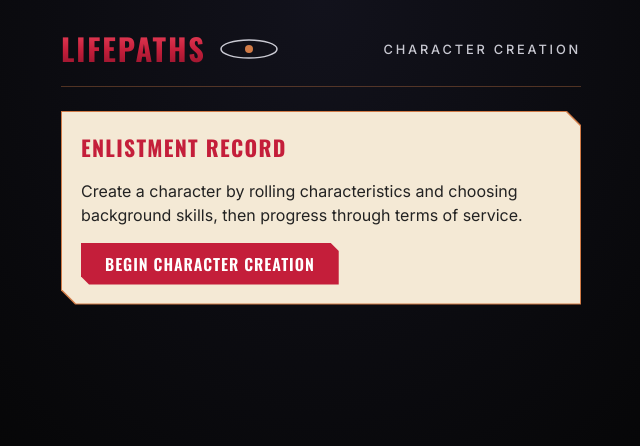
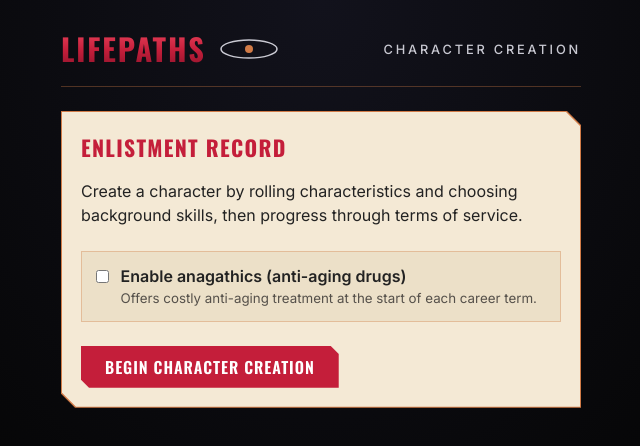
Before and after one commit to stephenreisdorf/lifepaths, a Vue app in the folder frontend/: page / in a window 1280 px wide. Shown: the top 446 px of the page, without its empty margins (319-959 px from the left). Built offline with nearby package versions, Linux system fonts and the light colour scheme.

Commit message:
Expose anagathics start option

```diff
--- a/frontend/src/App.vue
+++ b/frontend/src/App.vue
@@ -50,13 +50,17 @@ async function requestJson(url, options) {
   return data
 }
 
-async function startCreation() {
+async function startCreation(anagathicsEnabled = false) {
   if (busy.value) return
 
   busy.value = true
   error.value = ''
   try {
-    const data = await requestJson('/api/start', { method: 'POST' })
+    const data = await requestJson('/api/start', {
+      method: 'POST',
+      headers: { 'Content-Type': 'application/json' },
+      body: JSON.stringify({ anagathics_enabled: anagathicsEnabled }),
+    })
 
     sessionId.value = data.session_id
     characterData.value = data.character
--- a/frontend/src/components/WelcomeScreen.vue
+++ b/frontend/src/components/WelcomeScreen.vue
@@ -1,18 +1,29 @@
 <script setup>
+import { ref } from 'vue'
+
 defineProps({
   error: String,
   busy: Boolean,
 })
 
 defineEmits(['start'])
+
+const anagathicsEnabled = ref(false)
 </script>
 
 <template>
   <div class="chamfer welcome-card">
     <h2>Enlistment Record</h2>
     <p>Create a character by rolling characteristics and choosing background skills, then progress through terms of service.</p>
+    <label class="rule-option">
+      <input v-model="anagathicsEnabled" type="checkbox" :disabled="busy">
+      <span>
+        <strong>Enable anagathics (anti-aging drugs)</strong>
+        <small>Offers costly anti-aging treatment at the start of each career term.</small>
+      </span>
+    </label>
     <p v-if="error" class="error">{{ error }}</p>
-    <button :disabled="busy" @click="$emit('start')">
+    <button :disabled="busy" @click="$emit('start', anagathicsEnabled)">
       {{ busy ? 'Starting…' : 'Begin Character Creation' }}
     </button>
   </div>
@@ -20,4 +31,19 @@ defineEmits(['start'])
 
 <style scoped>
 .welcome-card { max-width: 520px; }
+.rule-option {
+  display: flex;
+  align-items: flex-start;
+  gap: 0.75rem;
+  margin: 1.5rem 0;
+  padding: 0.85rem;
+  background: var(--color-tan-shade);
+  border: 1px solid var(--color-orange-dim);
+  cursor: pointer;
+}
+.rule-option input { margin-top: 0.25rem; }
+.rule-option span { display: grid; gap: 0.2rem; }
+.rule-option strong { font-weight: 600; }
+.rule-option small { color: var(--color-graphite-soft); line-height: 1.4; }
+.rule-option:has(input:disabled) { cursor: not-allowed; opacity: 0.65; }
 </style>
```
Also changed, not shown: 2 other files (tests, documents, lock files or other folders).
